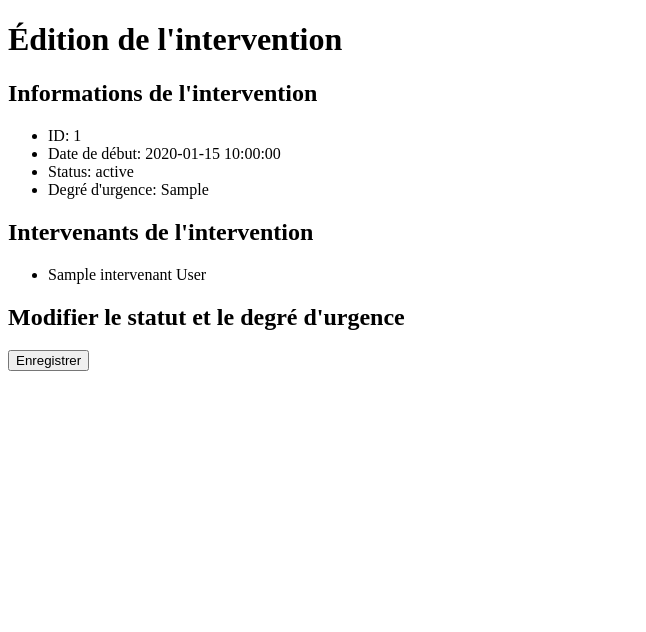
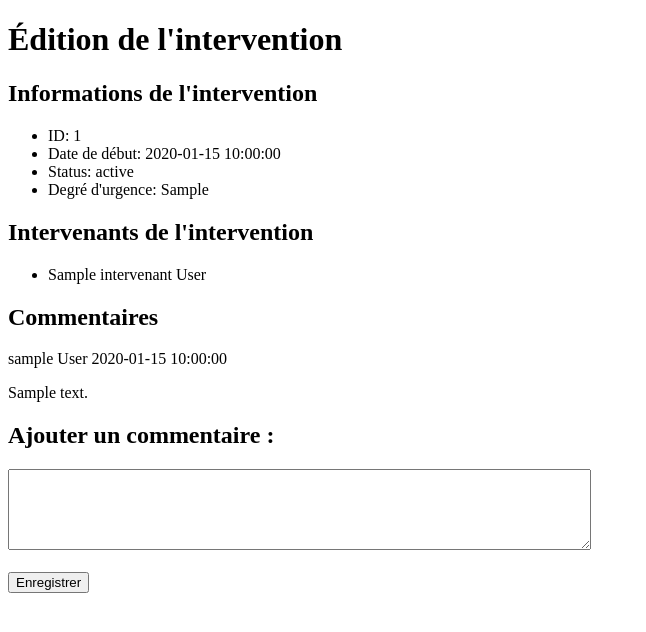
Before and after one commit to kamilmerce/ProjetWeb-B2, a PHP site: template app/templates/edit_intervention.html.twig in a window 1280 px wide. Shown: the top 632 px of the page, without its empty margins (0-646 px from the left). Run offline with PHP 8.4, Linux system fonts and the light colour scheme; the template is opened without the code that fills it: most values are stand-ins (such as "Sample title", 1, 10 or a date in 2020); some libraries are stand-ins or nearby versions.

Commit message:
ajout de commentaire

```diff
--- a/app/templates/edit_intervention.html.twig
+++ b/app/templates/edit_intervention.html.twig
@@ -12,6 +12,8 @@
         <li>Degré d'urgence: {{ intervention.degre_urgence }}</li>
     </ul>
 
+
+
     <h2>Intervenants de l'intervention</h2>
     <ul>
         {% for intervenant in intervenants %}
@@ -19,8 +21,23 @@
         {% endfor %}
     </ul>
 
-    <h2>Modifier le statut et le degré d'urgence</h2>
+    <div class="comment-section">
+        <h2>Commentaires</h2>
+        <div class="comment-container">
+            {% for commentaire in commentaires %}
+            <div class="comment">
+                <span class="comment-author">{{ commentaire.user_name }} {{ commentaire.user_surname }}</span>
+                <span class="comment-date">{{ commentaire.date_commentaire}}</span>
+                <p class="comment-content">{{ commentaire.commentaire}}</p>
+            </div>
+            {% endfor %}
+        </div>
+    </div>
+
     <form action="edit_intervention.php?id={{ intervention.id }}" method="post">
+        <h2>Ajouter un commentaire :</h2>
+        <textarea id="commentaire" name="commentaire" cols="70" rows="5"></textarea><br><br>
+
         {% if user.role == 'standardiste' or user.role == 'intervenant' %}
         <h3>Statut :</h3>
             <input type="radio" name="status" value="En attente" {% if intervention.status_suivi == 'En attente' %}checked{% endif %}> En attente<br>
```
Also changed, not shown: app/classes/Page.php (+24 -0 lines), app/public/edit_intervention.php (+15 -3 lines).
